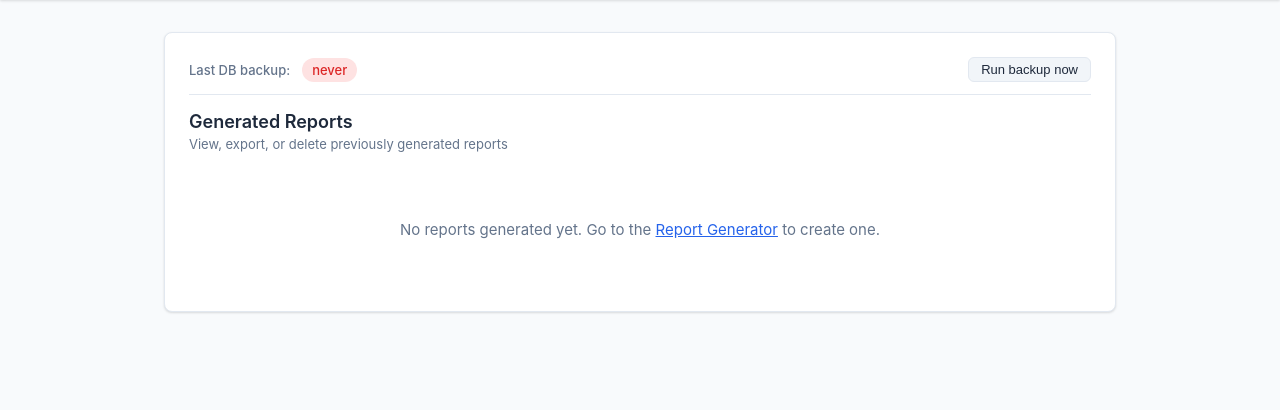
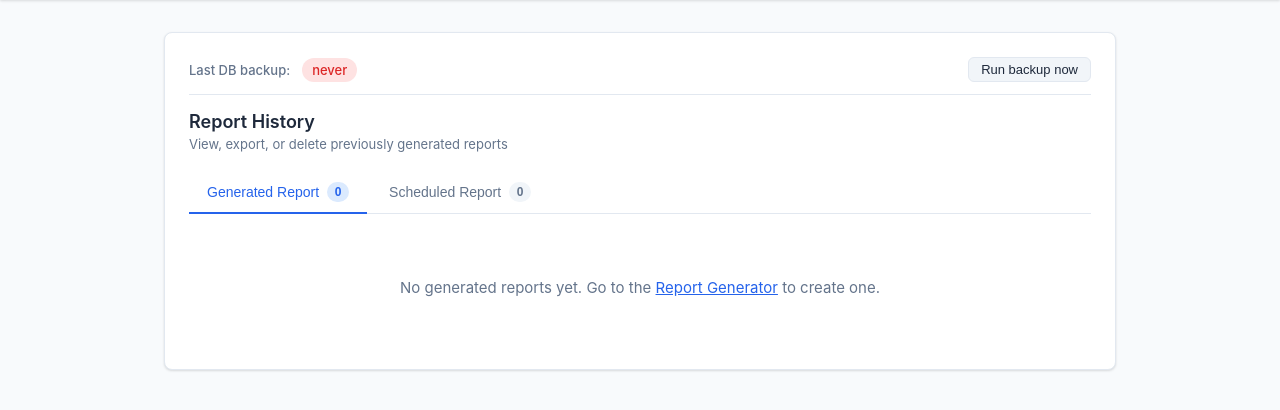
Before and after one commit to eugenechia/soc-platform, a Flask app: page /admin/history in a window 1280 px wide. Shown: the part 63-473 px from the top of the page. Run offline with Flask 3, Linux system fonts and the light colour scheme; the visitor is signed in with stand-in values (Sample User, id 1); data that the repository does not hold is empty; some libraries are stand-ins or nearby versions.

Commit message:
History UI: tab manually-generated vs scheduler-fired reports
Splits /admin/history into two tabs (Generated Report / Scheduled Report)
with live count badges so operators can scan the right group at a glance.
Both tabs render from a single fetch — tab switches just re-filter the
cached list, no extra request.

reports.source TEXT column (default 'manual') added via _migrate_columns
so existing rows backfill cleanly. _save_report detects the report's
origin from config._schedule_id — present means the scheduler fired
the job (set source='scheduled'), absent means a manual /reports
submission (source='manual'). The two paths already converge in
_save_report, so this is a one-line inference rather than a separate
write path.

Frontend gets one new state variable (currentSourceTab), one new
filter+render helper, and a switchSourceTab handler. Empty-state copy
points users to the right place per tab — Report Generator vs Schedules.

Verified against live Postgres: manual/scheduled/unset all round-trip
correctly, default-unset reads back as 'manual'.

Co-Authored-By: Claude Opus 4.7 <noreply@anthropic.com>

```diff
--- a/routes/reports.py
+++ b/routes/reports.py
@@ -1090,6 +1090,11 @@ def _save_report(job_id: str, config: dict, markdown: str, data: dict,
         "workspace_name":   config.get("workspace_name", ""),
         "project_name":     config.get("project_name", ""),
         "generated_at": datetime.now(SGT).strftime("%Y-%m-%d %H:%M:%S GMT+8"),
+        # tools/scheduler.py::_fire_schedule injects _schedule_id into the job
+        # config when a scheduled run kicks off; manual /reports submissions
+        # never carry this key. The History UI uses this to tab between
+        # 'Generated' (manual) and 'Scheduled' lists.
+        "source": "scheduled" if config.get("_schedule_id") else "manual",
         "markdown": markdown,
         "data": data,
         "charts_b64": charts_b64,
@@ -1126,6 +1131,7 @@ def _load_reports_list(customer_id: str = "", start_date: str = "",
                 "start_date": r.get("start_date", ""),
                 "end_date": r.get("end_date", ""),
                 "generated_at": r.get("generated_at", ""),
+                "source": r.get("source", "manual"),
             })
         except Exception:
             continue
--- a/templates/history.html
+++ b/templates/history.html
@@ -167,6 +167,35 @@
     }
     .backup-pill-run-btn:hover:not(:disabled) { background: var(--accent-light); color: var(--accent); border-color: var(--accent); }
     .backup-pill-run-btn:disabled { opacity: 0.5; cursor: not-allowed; }
+
+    /* Source tabs (Generated vs Scheduled) */
+    .history-tabs {
+      display: flex; gap: 4px; margin-bottom: 16px;
+      border-bottom: 1px solid var(--border);
+    }
+    .history-tab {
+      background: transparent; border: none;
+      padding: 10px 18px; margin-bottom: -1px;
+      font-size: 14px; font-weight: 500;
+      color: var(--text-muted); cursor: pointer;
+      border-bottom: 2px solid transparent;
+      transition: color 0.15s, border-color 0.15s;
+      display: inline-flex; align-items: center; gap: 8px;
+    }
+    .history-tab:hover { color: var(--text-primary); }
+    .history-tab.active {
+      color: var(--accent);
+      border-bottom-color: var(--accent);
+    }
+    .history-tab .count {
+      display: inline-flex; align-items: center; justify-content: center;
+      min-width: 22px; height: 20px; padding: 0 6px;
+      background: var(--bg-raised); color: var(--text-muted);
+      border-radius: 10px; font-size: 12px; font-weight: 600;
+    }
+    .history-tab.active .count {
+      background: var(--accent-light); color: var(--accent);
+    }
   </style>
 </head>
 <body>
@@ -203,8 +232,16 @@
         <span class="backup-pill muted" id="backupPill" title="Loading…">loading…</span>
         <button class="backup-pill-run-btn" id="backupRunBtn" onclick="runBackupNow()">Run backup now</button>
       </div>
-      <h2>Generated Reports</h2>
+      <h2>Report History</h2>
       <p class="subtitle">View, export, or delete previously generated reports</p>
+      <div class="history-tabs" role="tablist">
+        <button type="button" class="history-tab active" data-tab="manual" onclick="switchSourceTab('manual')">
+          Generated Report <span class="count" id="countManual">0</span>
+        </button>
+        <button type="button" class="history-tab" data-tab="scheduled" onclick="switchSourceTab('scheduled')">
+          Scheduled Report <span class="count" id="countScheduled">0</span>
+        </button>
+      </div>
       <div id="reportList">
         <div class="empty-state">Loading...</div>
       </div>
@@ -255,13 +292,32 @@
       }
     }
 
+    // Cached list + current tab selection. loadReports fetches once and
+    // renderReports filters by currentSourceTab so tab switches don't refetch.
+    let allReports = [];
+    let currentSourceTab = 'manual';
+
     async function loadReports() {
       const r = await fetch('/reports/api/reports');
-      const reports = await r.json();
+      allReports = await r.json();
+      renderReports();
+    }
+
+    function renderReports() {
+      const manual = allReports.filter(x => (x.source || 'manual') === 'manual');
+      const scheduled = allReports.filter(x => (x.source || 'manual') === 'scheduled');
+      document.getElementById('countManual').textContent = manual.length;
+      document.getElementById('countScheduled').textContent = scheduled.length;
+
+      const rows = currentSourceTab === 'scheduled' ? scheduled : manual;
       const list = document.getElementById('reportList');
 
-      if (!reports.length) {
-        list.innerHTML = '<div class="empty-state">No reports generated yet. Go to the <a href="/reports/" style="color:var(--accent);">Report Generator</a> to create one.</div>';
+      if (!rows.length) {
+        const label = currentSourceTab === 'scheduled' ? 'scheduled' : 'generated';
+        const cta = currentSourceTab === 'scheduled'
+          ? `Configure a recurring schedule on the <a href="/admin/schedules" style="color:var(--accent);">Schedules</a> page — reports fired by the scheduler will appear here.`
+          : `Go to the <a href="/reports/" style="color:var(--accent);">Report Generator</a> to create one.`;
+        list.innerHTML = `<div class="empty-state">No ${label} reports yet. ${cta}</div>`;
         return;
       }
 
@@ -277,7 +333,7 @@
             </tr>
           </thead>
           <tbody>
-            ${reports.map(r => `
+            ${rows.map(r => `
               <tr>
                 <td><strong>${r.customer_name}</strong></td>
                 <td>${r.report_type}</td>
@@ -294,6 +350,14 @@
           </tbody>
         </table>
       `;
+    }
+
+    function switchSourceTab(tab) {
+      currentSourceTab = tab;
+      document.querySelectorAll('.history-tab').forEach(el => {
+        el.classList.toggle('active', el.dataset.tab === tab);
+      });
+      renderReports();
     }
 
     async function viewReport(id) {
--- a/tools/db.py
+++ b/tools/db.py
@@ -210,6 +210,10 @@ def _migrate_columns(con: "_ConnWrapper") -> None:
         ("reports",   "aggregation_mode", "TEXT DEFAULT 'merged'"),
         ("reports",   "workspace_name",   "TEXT DEFAULT ''"),
         ("reports",   "project_name",     "TEXT DEFAULT ''"),
+        # 2026-06-16: distinguish manually-generated vs scheduler-fired reports
+        # so /admin/history can tab between them. Default 'manual' for backward
+        # compat — every existing row pre-dates the scheduler being functional.
+        ("reports",   "source",           "TEXT DEFAULT 'manual'"),
         ("schedules", "aggregation_mode", "TEXT DEFAULT 'merged'"),
         # 2026-06-16: schedule data-source parity with the manual report form.
         # use_jira default 1 because all pre-existing schedules implicitly used Jira.
@@ -243,8 +247,8 @@ def save_report(report_dict: dict) -> None:
             INSERT INTO reports
               (id, customer_id, customer_name, report_type, start_date, end_date,
                generated_at, markdown, stats_json, charts_b64, sections_json, logo_path,
-               aggregation_mode, workspace_name, project_name)
-            VALUES (%s,%s,%s,%s,%s,%s,%s,%s,%s,%s,%s,%s,%s,%s,%s)
+               aggregation_mode, workspace_name, project_name, source)
+            VALUES (%s,%s,%s,%s,%s,%s,%s,%s,%s,%s,%s,%s,%s,%s,%s,%s)
             ON CONFLICT (id) DO UPDATE SET
               customer_id      = EXCLUDED.customer_id,
               customer_name    = EXCLUDED.customer_name,
@@ -259,7 +263,8 @@ def save_report(report_dict: dict) -> None:
               logo_path        = EXCLUDED.logo_path,
               aggregation_mode = EXCLUDED.aggregation_mode,
               workspace_name   = EXCLUDED.workspace_name,
-              project_name     = EXCLUDED.project_name
+              project_name     = EXCLUDED.project_name,
+              source           = EXCLUDED.source
             """,
             (
                 report_dict.get("id", ""),
@@ -277,6 +282,7 @@ def save_report(report_dict: dict) -> None:
                 report_dict.get("aggregation_mode", "merged"),
                 report_dict.get("workspace_name", ""),
                 report_dict.get("project_name", ""),
+                report_dict.get("source", "manual"),
             )
         )
 
@@ -312,7 +318,7 @@ def load_reports_list(customer_id: str | None = None,
 
     where = ("WHERE " + " AND ".join(clauses)) if clauses else ""
     sql = f"""
-        SELECT id, customer_name, report_type, start_date, end_date, generated_at
+        SELECT id, customer_name, report_type, start_date, end_date, generated_at, source
         FROM reports
         {where}
         ORDER BY generated_at DESC
@@ -365,6 +371,7 @@ def _row_to_report(row: dict) -> dict:
         "aggregation_mode": row.get("aggregation_mode", "merged") or "merged",
         "workspace_name":   row.get("workspace_name", "") or "",
         "project_name":     row.get("project_name", "") or "",
+        "source":           row.get("source", "manual") or "manual",
         # data key is not stored in DB (too large / not needed for exports)
         "data": {"stats": stats},
     }
```
